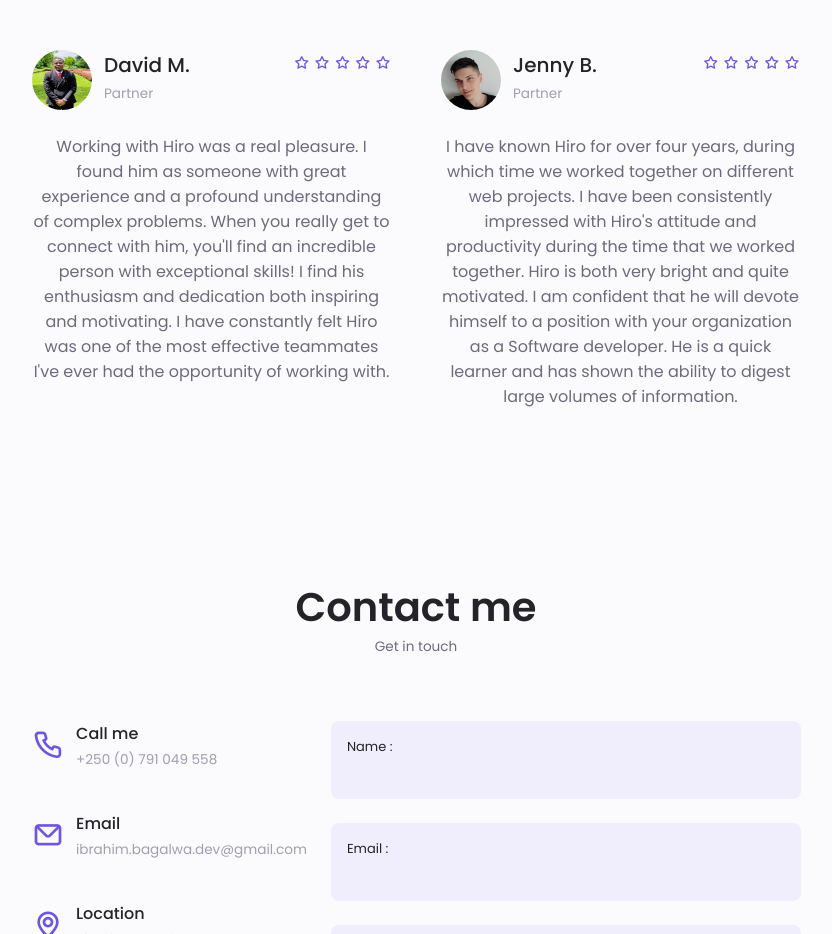
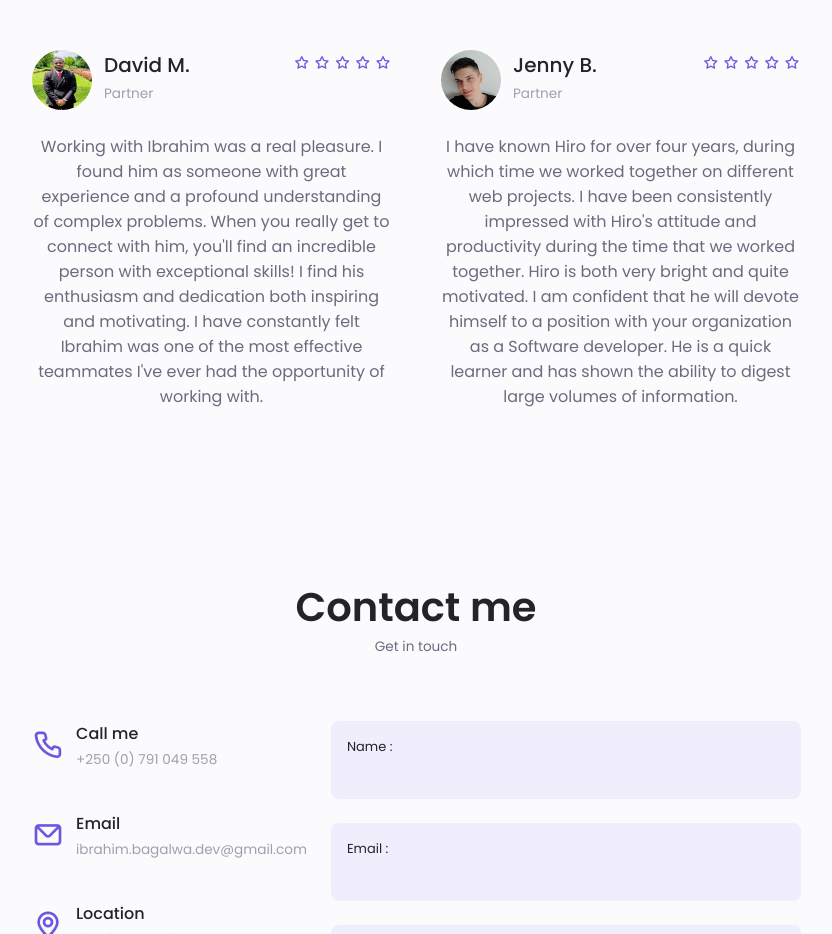
Before and after one commit to IbrahimBagalwa/Portfolio, a website: page index.html in a window 1280 px wide. Shown: the part 4160-5094 px from the top of the page, without its empty margins (224-1056 px from the left). Drawn offline with nearby package versions, Linux system fonts and the light colour scheme.

```diff
--- a/index.html
+++ b/index.html
@@ -712,7 +712,7 @@
                 </div>
 
                 <p class="testimonial__description">
-                  Working with Hiro was a real pleasure. I found him as someone with great experience and a profound understanding of complex problems. When you really get to connect with him, you'll find an incredible person with exceptional skills! I find his enthusiasm and dedication both inspiring and motivating. I have constantly felt Hiro was one of the most effective teammates I've ever had the opportunity of working with.
+                  Working with Ibrahim was a real pleasure. I found him as someone with great experience and a profound understanding of complex problems. When you really get to connect with him, you'll find an incredible person with exceptional skills! I find his enthusiasm and dedication both inspiring and motivating. I have constantly felt Ibrahim was one of the most effective teammates I've ever had the opportunity of working with.
                 </p>
               </div>
 
```
